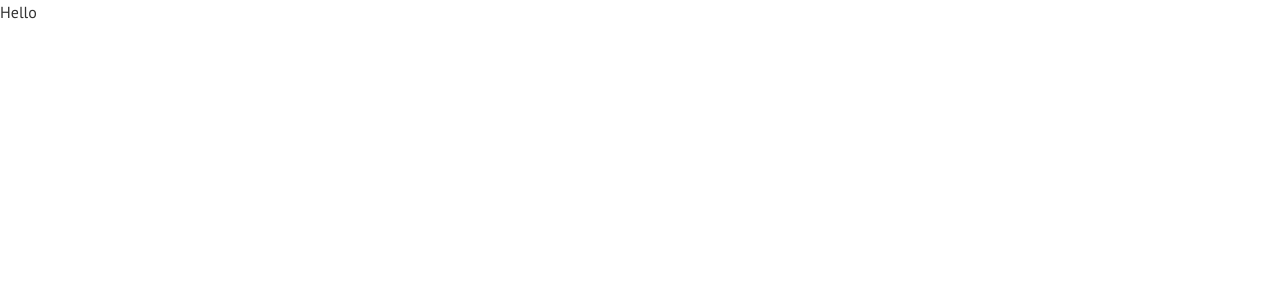
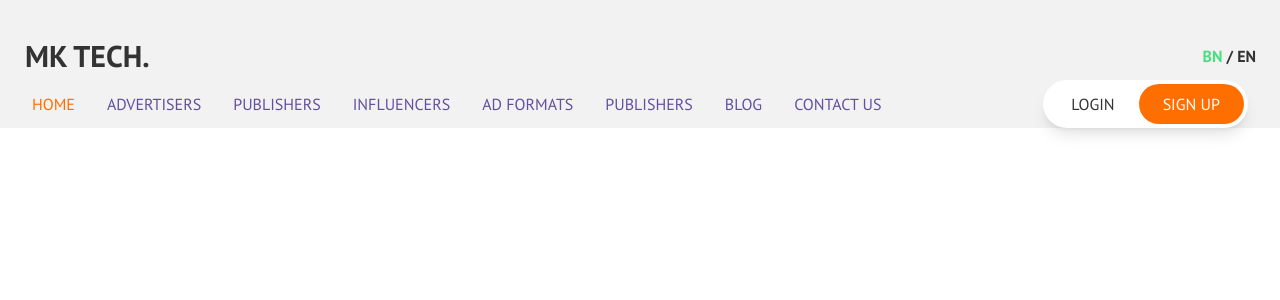
Before and after one commit to SyedMonir/mk_tech, a React (Create React App) app: page / in a window 1280 px wide. Shown: the top 300 px of the page. Built offline with nearby package versions, Linux system fonts and the light colour scheme.

Commit message:
added navbar

```diff
--- a/src/App.js
+++ b/src/App.js
@@ -1,8 +1,10 @@
+import Nav from './Comonents/Nav';
+
 function App() {
   return (
-    <>
-      <h1>Hello</h1>
-    </>
+    <section className="bg-accent">
+      <Nav />
+    </section>
   );
 }
 
--- /dev/null
+++ b/src/Comonents/Nav.js
@@ -0,0 +1,86 @@
+import React from 'react';
+
+const Nav = () => {
+  const menu = (
+    <>
+      <li className="text-primary">
+        <a href="/">HOME</a>
+      </li>
+      <li className="text-secondary">
+        <a href="/">ADVERTISERS</a>
+      </li>
+      <li className="text-secondary ">
+        <a href="/">PUBLISHERS</a>
+      </li>
+      <li className="text-secondary ">
+        <a href="/">INFLUENCERS</a>
+      </li>
+      <li className="text-secondary ">
+        <a href="/">AD FORMATS</a>
+      </li>
+      <li className="text-secondary ">
+        <a href="/">PUBLISHERS</a>
+      </li>
+      <li className="text-secondary ">
+        <a href="/">BLOG</a>
+      </li>
+      <li className="text-secondary ">
+        <a href="/">CONTACT US </a>
+      </li>
+    </>
+  );
+  return (
+    <header className=" uppercase">
+      <div className="flex items-center justify-between  pt-8 mx-6">
+        <button className="btn btn-ghost px-0 text-3xl font-bold">
+          MK Tech.
+        </button>
+        <p className="font-semibold">
+          <span className="text-green-400">BN </span>/ <span> EN</span>
+        </p>
+      </div>
+
+      <div className="navbar p-0 min-h-full justify-between pl-4">
+        <div className="sm:navbar-start lg:hidden">
+          <div className="dropdown">
+            <label tabIndex="0" className="btn btn-ghost lg:hidden">
+              <svg
+                xmlns="http://www.w3.org/2000/svg"
+                className="h-5 w-5"
+                fill="none"
+                viewBox="0 0 24 24"
+                stroke="currentColor"
+              >
+                <path
+                  strokeLinecap="round"
+                  strokeLinejoin="round"
+                  strokeWidth="2"
+                  d="M4 6h16M4 12h8m-8 6h16"
+                />
+              </svg>
+            </label>
+            <ul
+              tabIndex="0"
+              className="menu menu-compact dropdown-content mt-3 p-2 shadow bg-base-100 rounded-box "
+            >
+              {menu}
+            </ul>
+          </div>
+        </div>
+        <div className="navbar-start w-full justify-between hidden lg:flex">
+          <ul className="menu menu-horizontal p-0">{menu}</ul>
+        </div>
+        <div className="navbar-end pr-8 ">
+          <div className="bg-white rounded-[2rem] p-1 shadow-lg uppercase">
+            <button className=" px-6 uppercase">Login</button>
+            <button className="py-2 px-6 rounded-[2rem] uppercase bg-primary text-white">
+              Sign up
+            </button>
+          </div>
+        </div>
+      </div>
+    </header>
+  );
+};
+
+export default Nav;
```
